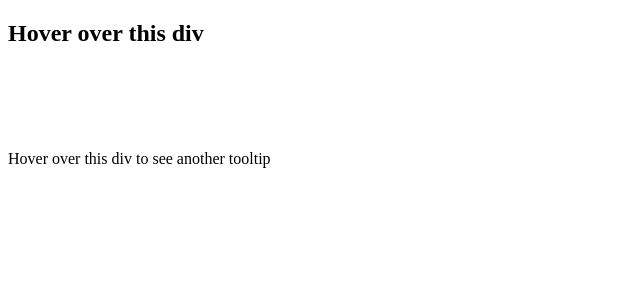
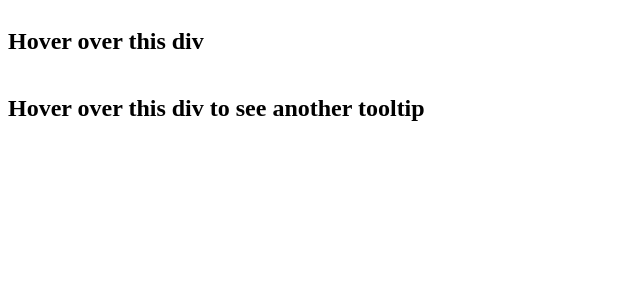
Before and after one commit to acciojob/react-composition-3-Aravindhan-Rajendran, a React app: page / in a window 1280 px wide. Shown: the top 300 px of the page, without its empty margins (0-640 px from the left). Built offline with nearby package versions, Linux system fonts and the light colour scheme.

Commit message:
Update App.js

```diff
--- a/src/components/App.js
+++ b/src/components/App.js
@@ -5,15 +5,11 @@ import './../styles/App.css';
 const App = () => {
   return (
     <div>
-              <h2>Hover over this div</h2>
-      <Tooltip tooltipId="firstTooltip" text="This is a tooltip for the first div">
-        <div className="tooltip">
-        </div>
+      <Tooltip text="This is a tooltip for the first div">
+        Hover over this div
       </Tooltip>
-              <p>Hover over this div to see another tooltip</p>
-      <Tooltip tooltipId="secondTooltip" text="This is another tooltip for the second div">
-        <div className="tooltip">
-        </div>
+      <Tooltip text="This is another tooltip for the second div">
+        Hover over this div to see another tooltip
       </Tooltip>
     </div>
   );
```
